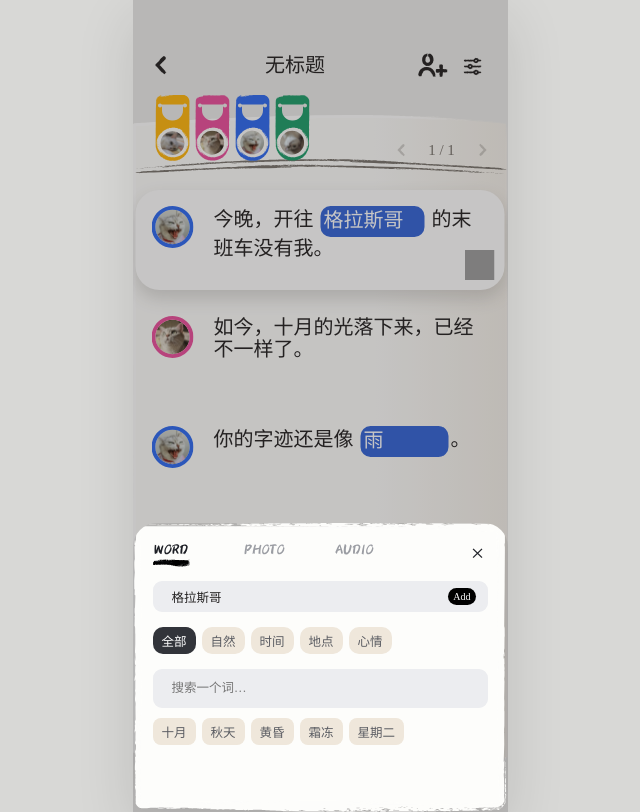
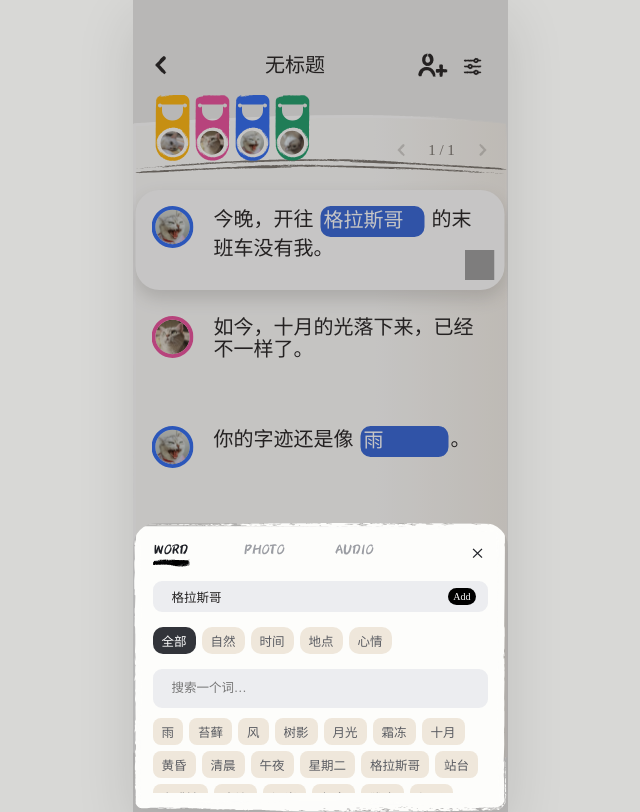
Before and after one commit to jshi3779/Between-Lines, a React (Vite) app: page / in a window 1280 px wide. Both pictures are taken after a click on the button "格拉斯哥". Shown: the whole page, without its empty margins (320-960 px from the left). Built offline with nearby package versions, Linux system fonts and the light colour scheme; grey boxes are pictures that could not be loaded.

Commit message:
feat: add categorized word library

```diff
--- a/src/App.jsx
+++ b/src/App.jsx
@@ -1,4 +1,5 @@
 import { useEffect, useRef, useState } from "react";
+import { WORD_CATEGORIES, WORD_LIBRARY } from "./contentLibrary";
 
 const MAX_SENTENCE_CARDS = 5;
 const STARTER_SENTENCES = [
@@ -60,6 +61,8 @@ export default function App() {
   const [selectedWord, setSelectedWord] = useState(null);
   const [blankEditor, setBlankEditor] = useState(null);
   const [editorMode, setEditorMode] = useState("word");
+  const [selectedWordCategory, setSelectedWordCategory] = useState("全部");
+  const [wordSearch, setWordSearch] = useState("");
   const [hasSeedSentence, setHasSeedSentence] = useState(true);
   const [isAddPressed, setIsAddPressed] = useState(false);
   const releaseTimer = useRef(null);
@@ -369,6 +372,10 @@ export default function App() {
   const currentSentenceCards = sentenceCards[currentPage] ?? [];
   const hasSentence = currentSentenceCards.length > 0;
   const activeSentenceIndex = activeSentenceIndexes[currentPage];
+  const visibleLibraryWords = WORD_LIBRARY.filter(({ word, category }) =>
+    (selectedWordCategory === "全部" || category === selectedWordCategory)
+    && word.includes(wordSearch.trim()),
+  );
 
   return (
     <main className="prototype-stage" aria-label="应用原型预览">
@@ -605,13 +612,18 @@ export default function App() {
                     >Add</button>
                   </label>
                   <div className="word-categories">
-                    {['全部', '自然', '时间', '地点', '心情'].map((category, categoryIndex) => (
-                      <button className={categoryIndex === 0 ? 'is-selected' : ''} key={category} type="button">{category}</button>
+                    {WORD_CATEGORIES.map((category) => (
+                      <button
+                        className={selectedWordCategory === category ? "is-selected" : ""}
+                        key={category}
+                        type="button"
+                        onClick={() => setSelectedWordCategory(category)}
+                      >{category}</button>
                     ))}
                   </div>
-                  <label className="word-search" htmlFor="word-search"><input id="word-search" placeholder="搜索一个词…" aria-label="搜索词语" /></label>
+                  <label className="word-search" htmlFor="word-search"><input id="word-search" placeholder="搜索一个词…" aria-label="搜索词语" value={wordSearch} onChange={(event) => setWordSearch(event.target.value)} /></label>
                   <div className="word-suggestions">
-                    {['十月', '秋天', '黄昏', '霜冻', '星期二'].map((word) => (
+                    {visibleLibraryWords.map(({ word }) => (
                       <button key={word} type="button" onClick={() => {
                         updateBlankWord(blankEditor.index, blankEditor.id, word);
                         setBlankEditor(null);
--- /dev/null
+++ b/src/contentLibrary.js
@@ -0,0 +1,25 @@
+export const WORD_CATEGORIES = ["全部", "自然", "时间", "地点", "心情"];
+
+export const WORD_LIBRARY = [
+  { word: "雨", category: "自然" },
+  { word: "苔藓", category: "自然" },
+  { word: "风", category: "自然" },
+  { word: "树影", category: "自然" },
+  { word: "月光", category: "自然" },
+  { word: "霜冻", category: "自然" },
+  { word: "十月", category: "时间" },
+  { word: "黄昏", category: "时间" },
+  { word: "清晨", category: "时间" },
+  { word: "午夜", category: "时间" },
+  { word: "星期二", category: "时间" },
+  { word: "格拉斯哥", category: "地点" },
+  { word: "站台", category: "地点" },
+  { word: "咖啡馆", category: "地点" },
+  { word: "窗边", category: "地点" },
+  { word: "河岸", category: "地点" },
+  { word: "想念", category: "心情" },
+  { word: "犹豫", category: "心情" },
+  { word: "温柔", category: "心情" },
+  { word: "孤独", category: "心情" },
+  { word: "安静", category: "心情" },
+];
```
